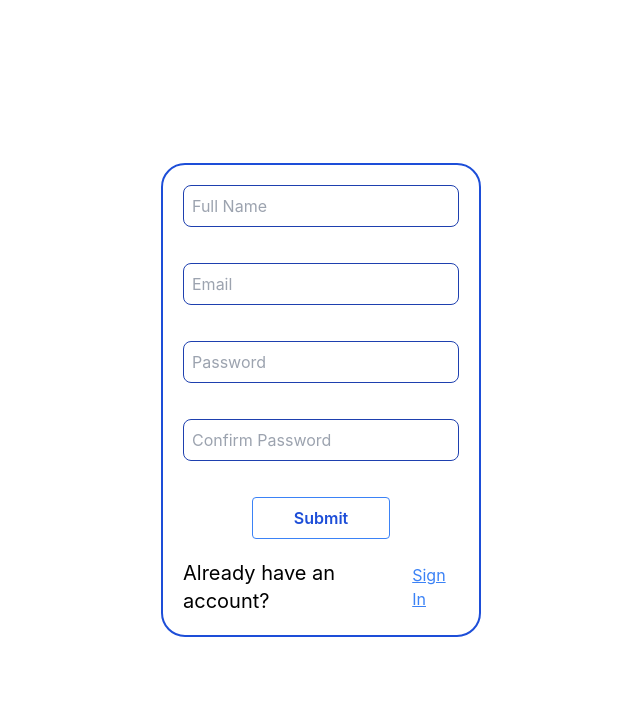
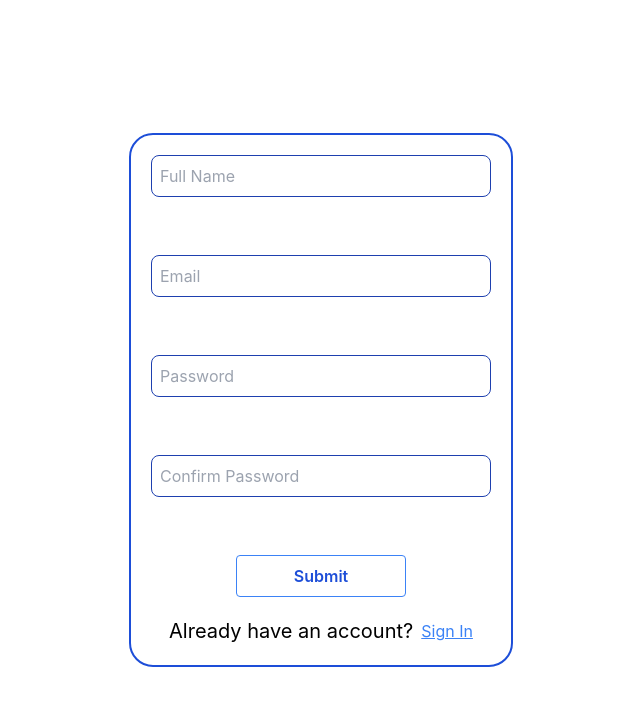
Before and after one commit to fe-bootcamp-2021/your-test, a React (Create React App) app: page /registerPage in a window 1280 px wide. Shown: the top 706 px of the page, without its empty margins (319-959 px from the left). Built offline with nearby package versions, Linux system fonts and the light colour scheme; no server answers.

Commit message:
feat(Form): Styles with forms

```diff
--- a/src/components/LoginForm.jsx
+++ b/src/components/LoginForm.jsx
@@ -67,9 +67,9 @@ export default function LoginForm() {
         }}
       >
         {() => (
-          <div className="min-w-full h-screen flex items-center justify-center">
-            <div className="min-w-full flex items-center justify-center">
-              <Form className="w-1/4 flex flex-col items-center justify-center p-5 border-2 border-blue-700 rounded-3xl	">
+          <div className=" h-screen flex items-center justify-center">
+            <div className=" flex items-center justify-center">
+              <Form className="w-96 flex flex-col items-center justify-center p-5 border-2 border-blue-700 rounded-3xl	">
                 <TextField labelText="Email" name="email" type="email" />
                 <TextField
                   labelText="Password"
--- a/src/components/RegisterForm.jsx
+++ b/src/components/RegisterForm.jsx
@@ -78,9 +78,9 @@ export default function RegistrationForm() {
         }}
       >
         {() => (
-          <div className="min-w-full h-screen flex items-center justify-center">
-            <div className="min-w-full flex items-center justify-center">
-              <Form className="w-1/4 flex flex-col items-center justify-center p-5 border-2 border-blue-700 rounded-3xl	">
+          <div className=" h-screen flex items-center justify-center">
+            <div className=" flex items-center justify-center">
+              <Form className="w-96 flex flex-col items-center justify-center p-5 border-2 border-blue-700 rounded-3xl	">
                 <TextField labelText="Full Name" name="firstName" type="text" />
                 <TextField labelText="Email" name="email" type="email" />
                 <TextField
--- a/src/components/TextField.jsx
+++ b/src/components/TextField.jsx
@@ -13,7 +13,6 @@ export default function TextField({ labelText, name, type, ...attr }) {
     "rounded-lg",
     "border-blue-800",
     "p-2",
-    "mb-4",
     "outline-none",
     "focus:bg-blue-500",
     "focus:text-white"
@@ -29,7 +28,7 @@ export default function TextField({ labelText, name, type, ...attr }) {
   }
 
   return (
-    <div className="mb-5 w-full">
+    <div className="mb-5 w-full h-20">
       <label
         ref={labelRef}
         htmlFor={name}
```
